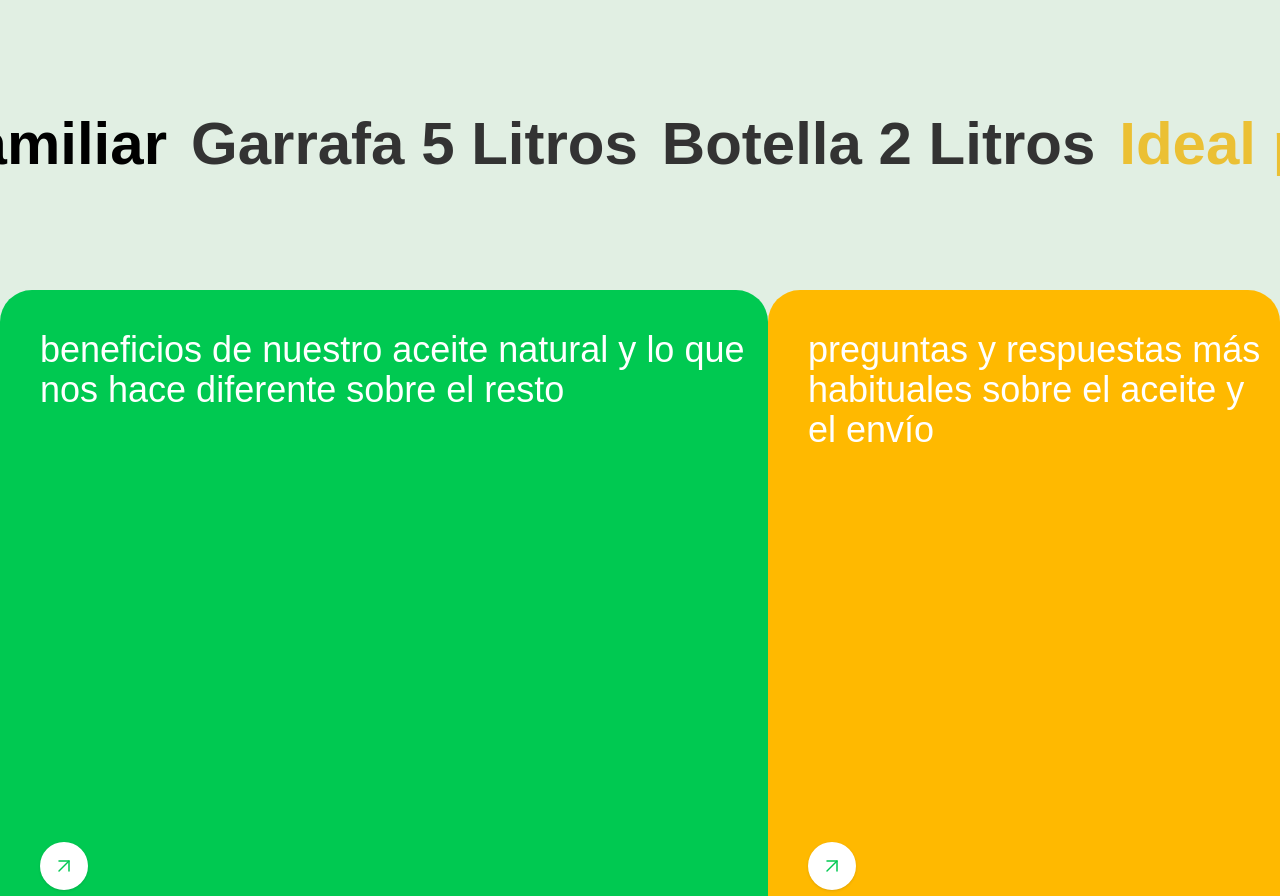
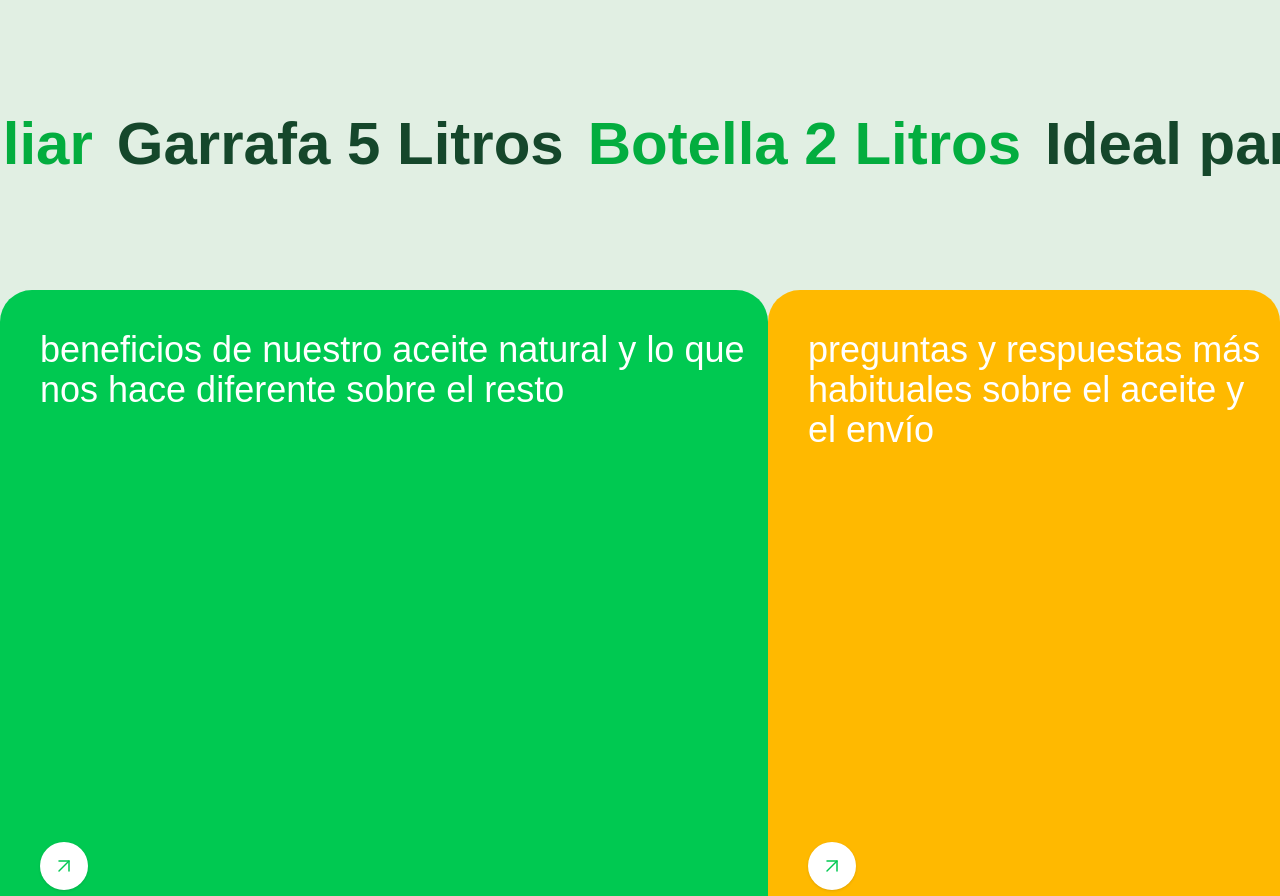
Before and after one commit to JaumeEsquerdo/oli-de-la-torre, a Next.js app in the folder oli-maleno/: page /producto/botella-0.5l in a window 1280 px wide. Shown: the part 2208-3104 px from the top of the page. Built offline with nearby package versions, Linux system fonts and the light colour scheme.

Commit message:
ajustar animacion personalizada hover iconos

```diff
--- a/oli-maleno/app/globals.css
+++ b/oli-maleno/app/globals.css
@@ -39,7 +39,7 @@ html {
     transform: translateX(0) translateY(0);
   }
   50% {
-    transform: translateX(10px) translateY(-10px);
+    transform: translateX(20px) translateY(-20px);
   }
   100% {
     transform: translateX(0) translateY(0);
--- a/oli-maleno/app/producto/[id]/page.tsx
+++ b/oli-maleno/app/producto/[id]/page.tsx
@@ -76,10 +76,11 @@ const baseDeDatos: Record<string, Producto> = {
 };
 
 const caracteristicasProductos = [
-    { title: 'Formato Familiar', color: '#000' },
-    { title: 'Garrafa 5 Litros', color: '#333' },
-    { title: 'Botella 2 Litros', color: '#333' },
-    { title: 'Ideal para Cocinar', color: '#ebc034' }
+    { title: 'Formato Familiar', color: '#03ad3f' },
+    { title: 'Garrafa 5 Litros', color: '#15472b' },
+    { title: 'Botella 2 Litros', color: '#03ad3f' },
+    { title: 'Ideal para Cocinar', color: '#15472b' },
+    { title: 'Botella 2 Litros', color: '#03ad3f' },
 ];
 
 //  Función para buscar el producto por su ID (la ruta ej: 'botella-5l')
```
